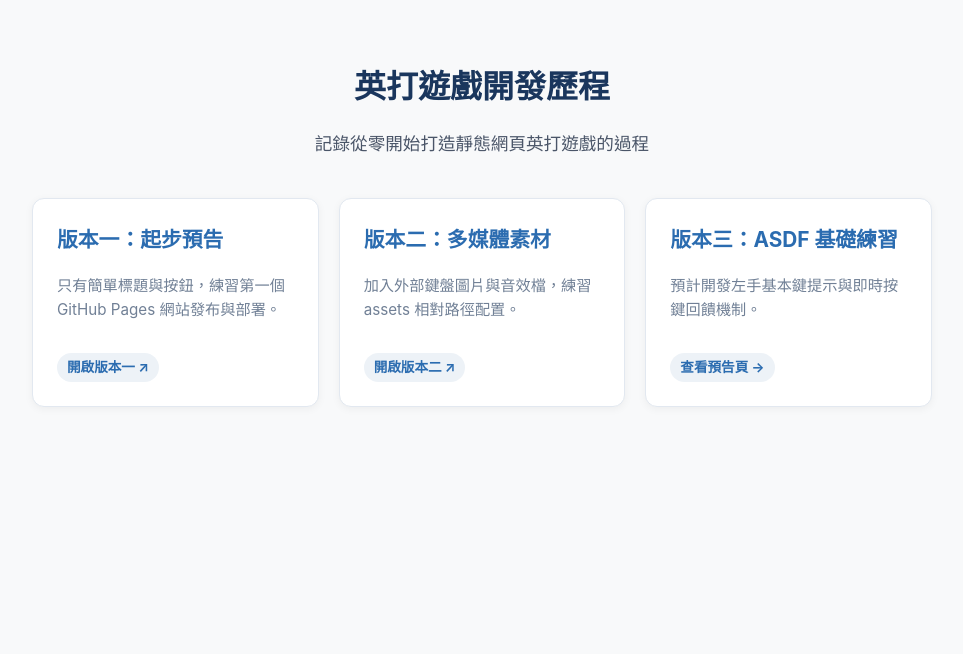
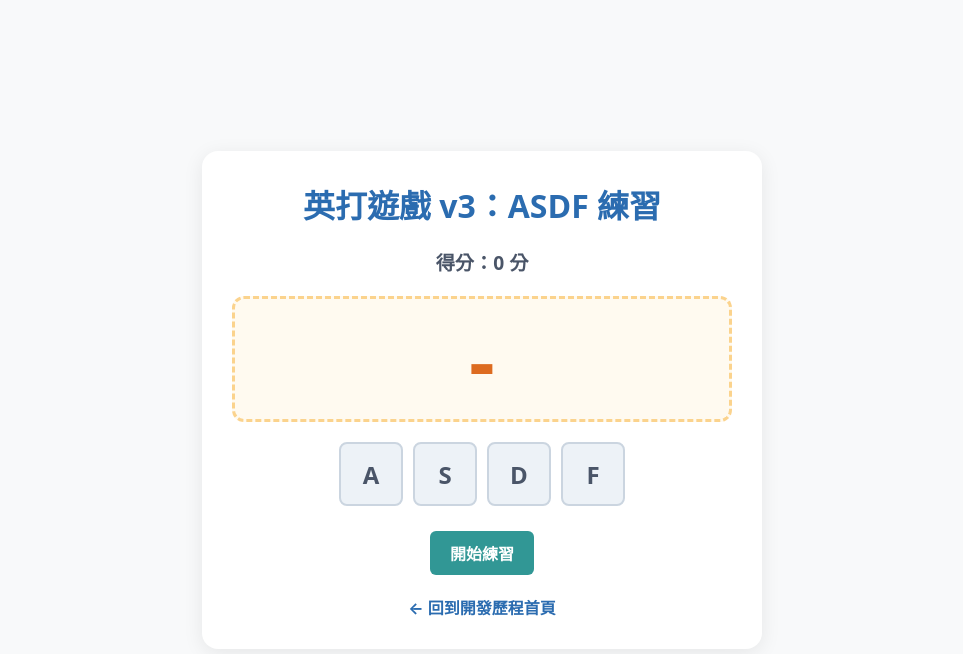
Before and after one commit to u11517034-lang/typing-history, a plain HTML site: page index.html in a window 1280 px wide. Shown: the whole page, without its empty margins (158-1121 px from the left). Drawn offline with Linux system fonts and the light colour scheme.

Commit message:
Add files via upload

```diff
--- a/index.html
+++ b/index.html
@@ -3,96 +3,97 @@
 <head>
     <meta charset="UTF-8">
     <meta name="viewport" content="width=device-width, initial-scale=1.0">
-    <title>英打遊戲開發歷程網站</title>
+    <title>英打遊戲版本三 - ASDF 練習</title>
     <style>
-        body {
-            font-family: -apple-system, BlinkMacSystemFont, "Segoe UI", Roboto, sans-serif;
-            background-color: #f8f9fa;
-            color: #333;
-            max-width: 900px;
-            margin: 0 auto;
-            padding: 40px 20px;
-            line-height: 1.6;
-        }
-        header {
-            text-align: center;
-            margin-bottom: 40px;
-        }
-        h1 { color: #1a365d; margin-bottom: 10px; }
-        p.subtitle { color: #4a5568; font-size: 1.1rem; }
-
-        .card-grid {
-            display: grid;
-            grid-template-columns: repeat(auto-fit, minmax(260px, 1fr));
-            gap: 20px;
-        }
-        .card {
-            background: white;
-            border: 1px solid #e2e8f0;
-            border-radius: 12px;
-            padding: 24px;
-            text-decoration: none;
-            color: inherit;
-            box-shadow: 0 2px 8px rgba(0,0,0,0.05);
-            transition: transform 0.2s, box-shadow 0.2s;
-            display: flex;
-            flex-direction: column;
-            justify-content: space-between;
-        }
-        .card:hover {
-            transform: translateY(-4px);
-            box-shadow: 0 8px 16px rgba(0,0,0,0.1);
-        }
-        .card h2 { color: #2b6cb0; margin-top: 0; font-size: 1.3rem; }
-        .card p { color: #718096; font-size: 0.95rem; }
-        .tag {
-            display: inline-block;
-            background: #edf2f7;
-            color: #2b6cb0;
-            padding: 4px 10px;
-            border-radius: 20px;
-            font-size: 0.85rem;
-            font-weight: bold;
-            margin-top: 15px;
-            align-self: flex-start;
-        }
+        body { font-family: system-ui, -apple-system, sans-serif; background: #f8f9fa; color: #2d3748; display: flex; flex-direction: column; align-items: center; justify-content: center; min-height: 100vh; margin: 0; padding: 20px; box-sizing: border-box; }
+        .card { background: white; padding: 30px; border-radius: 16px; box-shadow: 0 4px 20px rgba(0,0,0,0.08); text-align: center; max-width: 500px; width: 100%; }
+        h1 { margin-top: 0; color: #2b6cb0; }
+        .target-box { font-size: 5rem; font-weight: bold; color: #dd6b20; height: 120px; display: flex; align-items: center; justify-content: center; background: #fffaf0; border: 3px dashed #fbd38d; border-radius: 12px; margin: 20px 0; }
+        .score-board { font-size: 1.2rem; margin-bottom: 20px; font-weight: bold; color: #4a5568; }
+        .keyboard { display: flex; justify-content: center; gap: 10px; margin-bottom: 25px; }
+        .key { width: 60px; height: 60px; border: 2px solid #cbd5e0; border-radius: 8px; display: flex; align-items: center; justify-content: center; font-size: 1.5rem; font-weight: bold; background: #edf2f7; color: #4a5568; transition: all 0.1s; }
+        .key.active { background: #e53e3e; color: white; border-color: #c53030; box-shadow: 0 0 12px rgba(229,62,62,0.5); transform: scale(1.08); }
+        .btn-group { display: flex; gap: 10px; justify-content: center; margin-bottom: 20px; }
+        button { padding: 10px 20px; font-size: 1rem; font-weight: bold; border: none; border-radius: 6px; cursor: pointer; background: #319795; color: white; }
+        button:hover { background: #2c7a7b; }
+        button.stop { background: #e53e3e; }
+        button.stop:hover { background: #c53030; }
+        a.back { display: inline-block; color: #2b6cb0; text-decoration: none; font-weight: bold; }
+        a.back:hover { text-decoration: underline; }
     </style>
 </head>
 <body>
 
-    <header>
-        <h1>英打遊戲開發歷程</h1>
-        <p class="subtitle">記錄從零開始打造靜態網頁英打遊戲的過程</p>
-    </header>
+    <div class="card">
+        <h1>英打遊戲 v3：ASDF 練習</h1>
+        <div class="score-board">得分：<span id="score">0</span> 分</div>
+        <div class="target-box" id="target">-</div>
 
-    <div class="card-grid">
-        <!-- 卡片 1：連結至任務一獨立網址 -->
-        <a href="file:///Users/chien/Desktop/%E5%A4%A7%E5%AD%B8/%E6%95%B8%E4%BD%8D%E7%A7%91%E6%8A%80%E6%A6%82%E8%AB%96/my-typing-work/typing-v1/index.html" target="_blank" class="card">
-            <div>
-                <h2>版本一：起步預告</h2>
-                <p>只有簡單標題與按鈕，練習第一個 GitHub Pages 網站發布與部署。</p>
-            </div>
-            <span class="tag">開啟版本一 ↗</span>
-        </a>
+        <div class="keyboard">
+            <div class="key" id="key-A">A</div>
+            <div class="key" id="key-S">S</div>
+            <div class="key" id="key-D">D</div>
+            <div class="key" id="key-F">F</div>
+        </div>
 
-        <!-- 卡片 2：連結至任務二獨立網址 -->
-        <a href="file:///Users/chien/Desktop/%E5%A4%A7%E5%AD%B8/%E6%95%B8%E4%BD%8D%E7%A7%91%E6%8A%80%E6%A6%82%E8%AB%96/my-typing-work/typing-v2/index.html" target="_blank" class="card">
-            <div>
-                <h2>版本二：多媒體素材</h2>
-                <p>加入外部鍵盤圖片與音效檔，練習 assets 相對路徑配置。</p>
-            </div>
-            <span class="tag">開啟版本二 ↗</span>
-        </a>
+        <div class="btn-group">
+            <button id="start-btn" onclick="startGame()">開始練習</button>
+            <button id="stop-btn" class="stop" onclick="stopGame()" style="display:none;">停止練習</button>
+        </div>
 
-        <!-- 卡片 3：連結至同資料夾的 coming-soon.html -->
-        <a href="coming-soon.html" class="card">
-            <div>
-                <h2>版本三：ASDF 基礎練習</h2>
-                <p>預計開發左手基本鍵提示與即時按鍵回饋機制。</p>
-            </div>
-            <span class="tag">查看預告頁 →</span>
-        </a>
+        <a href="../index.html" class="back">← 回到開發歷程首頁</a>
     </div>
 
+    <script>
+        const keys = ['A', 'S', 'D', 'F'];
+        let currentTarget = '';
+        let score = 0;
+        let isPlaying = false;
+        let isKeyDown = false;
+
+        function startGame() {
+            score = 0;
+            isPlaying = true;
+            document.getElementById('score').textContent = score;
+            document.getElementById('start-btn').style.display = 'none';
+            document.getElementById('stop-btn').style.display = 'inline-block';
+            nextQuestion();
+        }
+
+        function stopGame() {
+            isPlaying = false;
+            currentTarget = '';
+            document.getElementById('target').textContent = '-';
+            clearHighlights();
+            document.getElementById('start-btn').style.display = 'inline-block';
+            document.getElementById('stop-btn').style.display = 'none';
+        }
+
+        function nextQuestion() {
+            clearHighlights();
+            const randomIndex = Math.floor(Math.random() * keys.length);
+            currentTarget = keys[randomIndex];
+            document.getElementById('target').textContent = currentTarget;
+            document.getElementById(`key-${currentTarget}`).classList.add('active');
+        }
+
+        function clearHighlights() {
+            keys.forEach(k => document.getElementById(`key-${k}`).classList.remove('active'));
+        }
+
+        window.addEventListener('keydown', (e) => {
+            if (!isPlaying || isKeyDown) return;
+            isKeyDown = true;
+
+            const pressed = e.key.toUpperCase();
+            if (pressed === currentTarget) {
+                score++;
+                document.getElementById('score').textContent = score;
+                nextQuestion();
+            }
+        });
+
+        window.addEventListener('keyup', () => { isKeyDown = false; });
+    </script>
 </body>
 </html>
```
